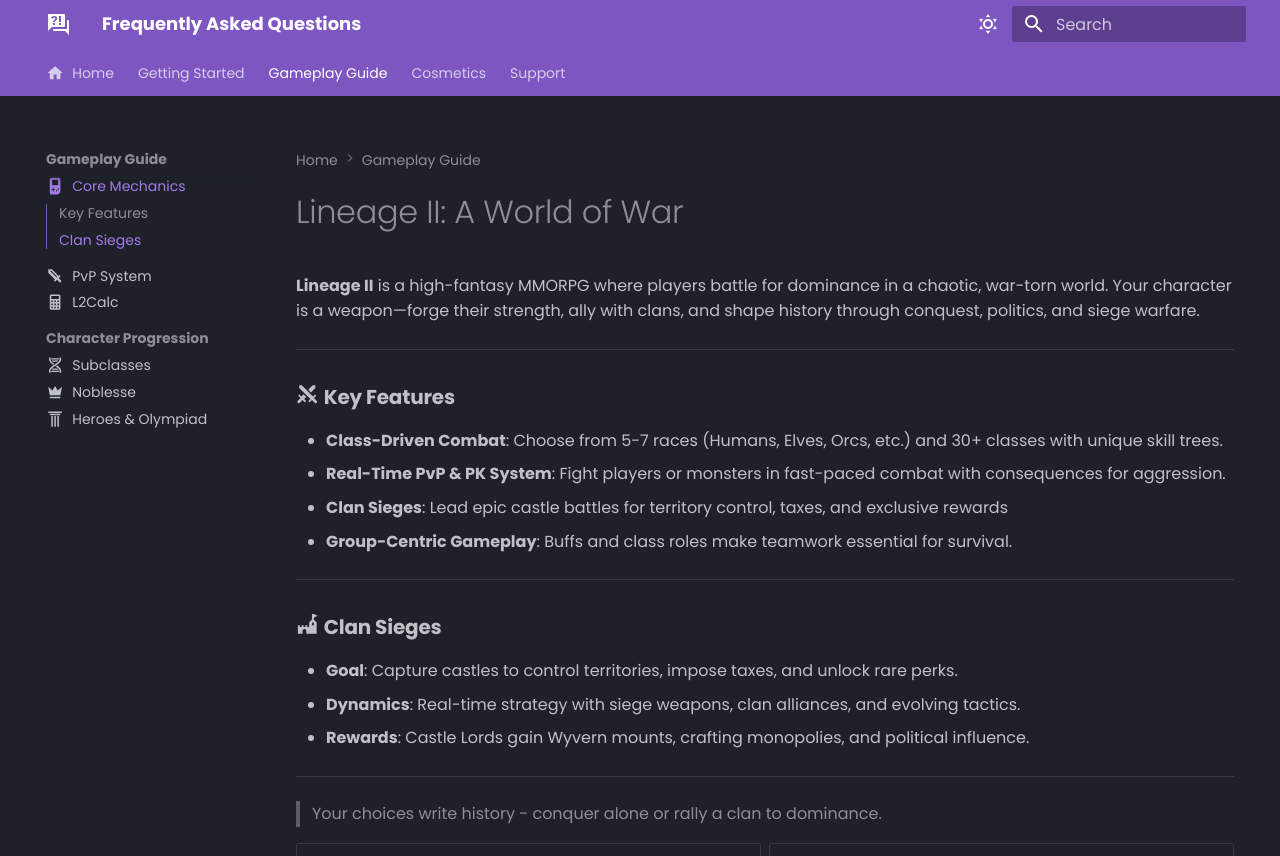
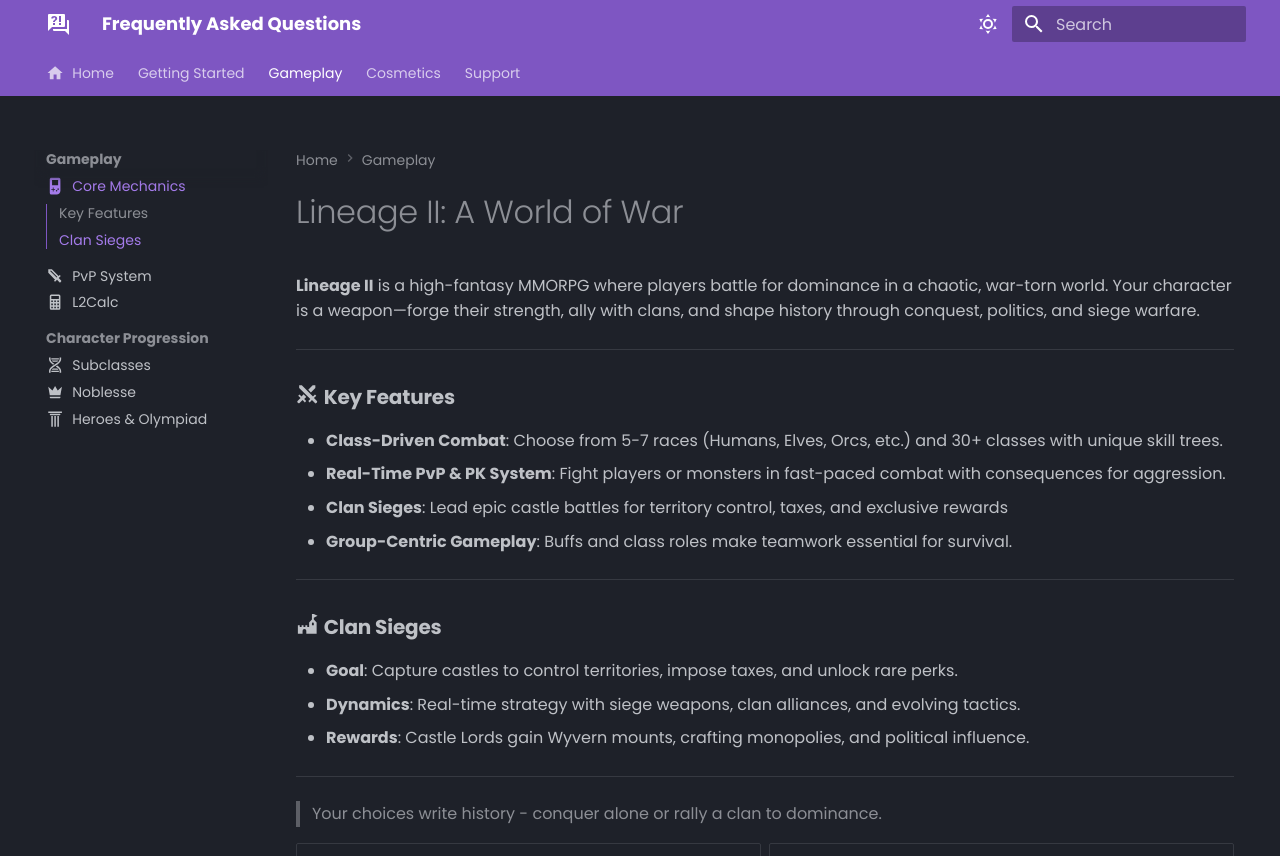
Before and after one commit to tab1-web/faq, an MkDocs documentation site: the page built from docs/gameplay/core-mechanics.md, in a window 1280 px wide and 1268 px high, cut to the strip 0-856 px from the top of the window. Built offline with MkDocs 1.6.1 and Material for MkDocs 9.7.7, drawn with Linux system fonts in a browser that asks for light colours; some web fonts are replaced.

Commit message:
new posts

```diff
--- a/mkdocs.yml
+++ b/mkdocs.yml
@@ -8,7 +8,7 @@
     - Welcome: getting-started/welcome.md
     - Server Information: getting-started/servers.md
     - Account & Login Issues: getting-started/login-issues.md
-  - Gameplay Guide:
+  - Gameplay:
     - Core Mechanics: gameplay/core-mechanics.md
     - PvP System: gameplay/pvp-system.md
     - L2Calc: features/l2calcinterlude.md
```
Also changed, not shown: docs/support/troubleshooting/technical-issues.md (+1 -1 lines).
